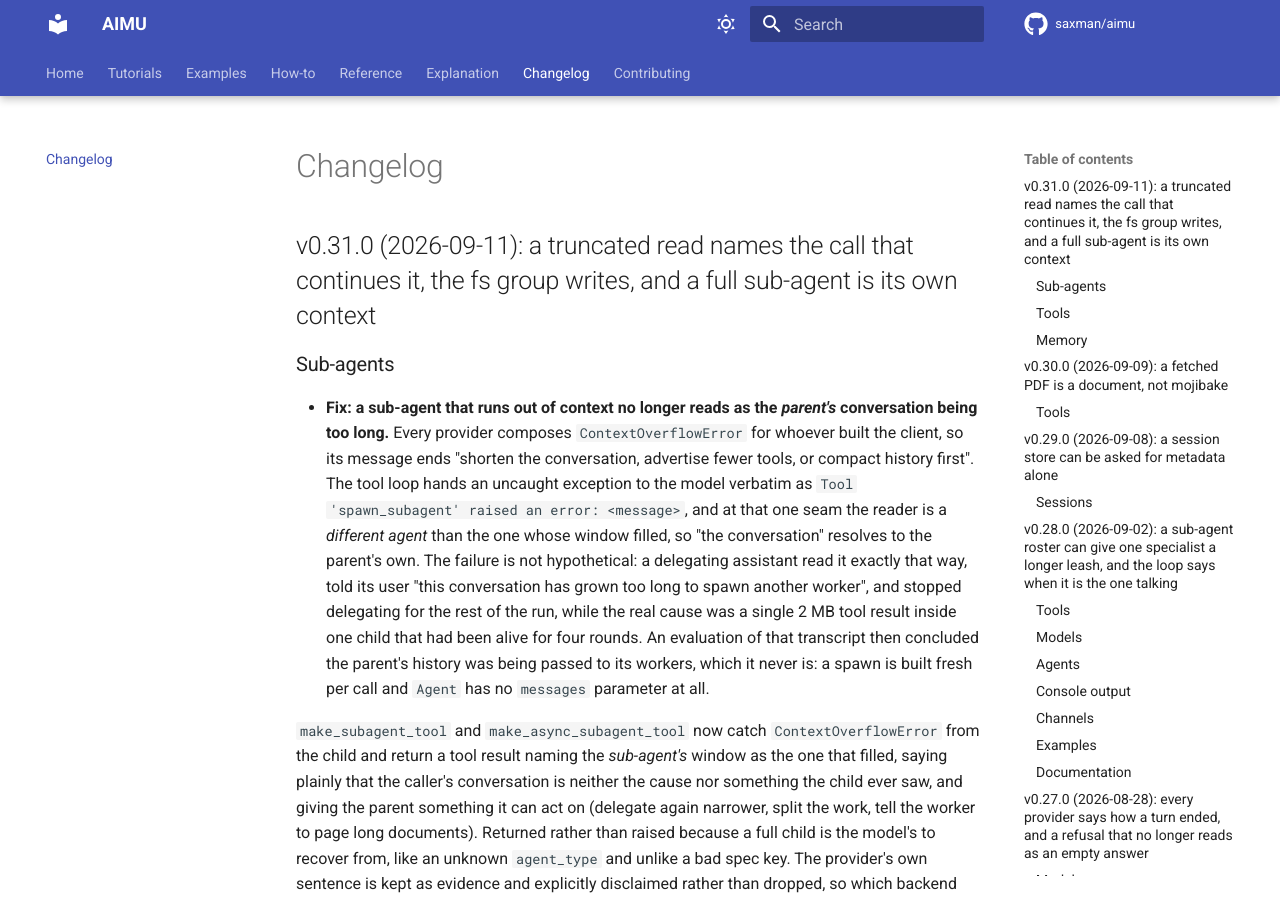
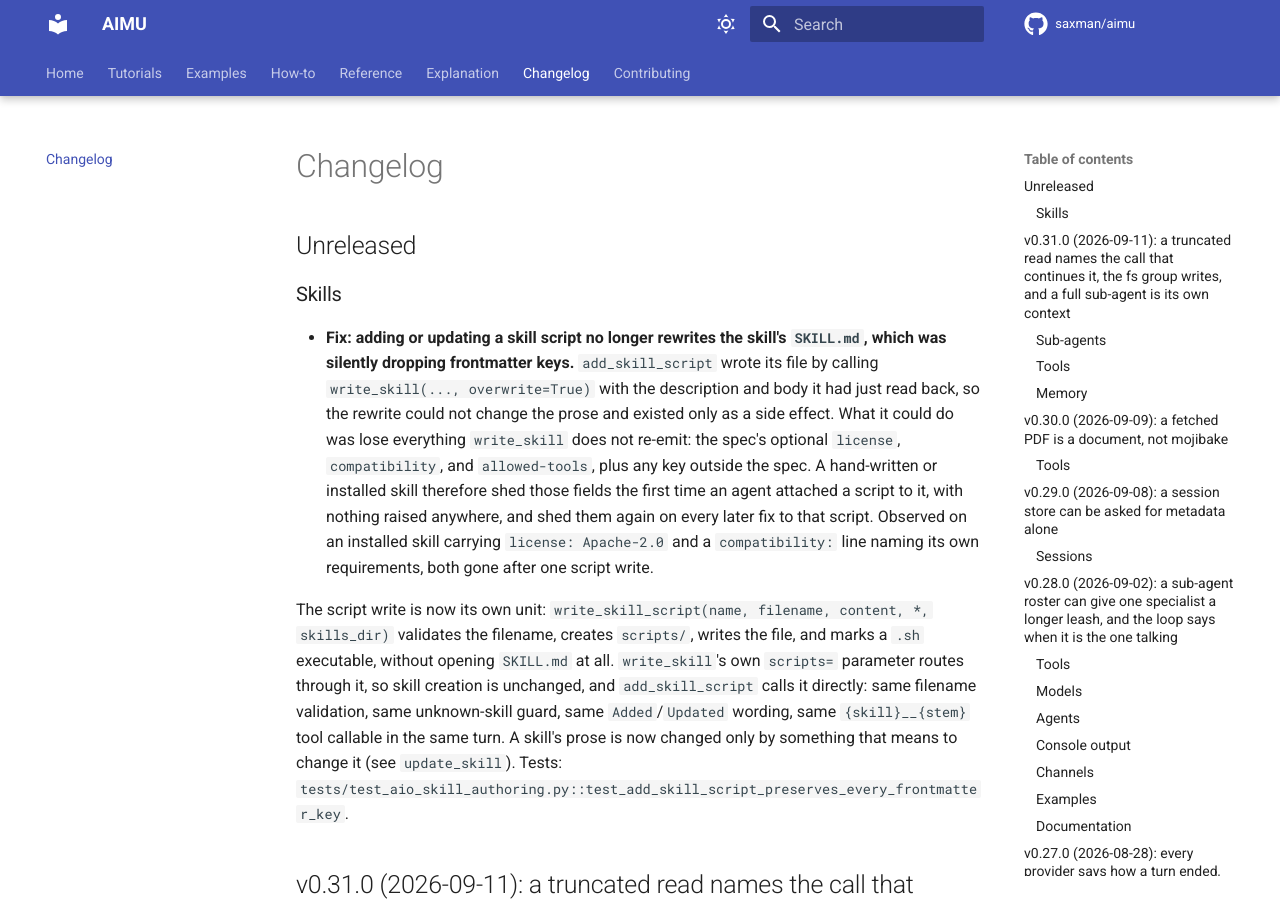
Before and after one commit to saxman/aimu, an MkDocs documentation site: the page built from docs/changelog.md, in a window 1280 px wide and 900 px high. Built offline with MkDocs 1.6.1 and Material for MkDocs 9.7.7, drawn with Linux system fonts in a browser that asks for light colours; comment, search, counter and statistics services are not loaded; some of the changed text lies outside the part shown.

Commit message:
fix(skills): a script write no longer rewrites SKILL.md, dropping its frontmatter
`add_skill_script` wrote its file by calling `write_skill(..., overwrite=True)` with the
description and body it had just read back, so the rewrite could not change the prose and
existed only as a side effect. What it could do was lose everything `write_skill` does not
re-emit: the spec's optional `license`, `compatibility`, and `allowed-tools`, plus any key
outside the spec. A hand-written or installed skill shed those fields the first time an
agent attached a script to it, and again on every later fix to that script, with nothing
raised anywhere.

The script write is now its own unit. `write_skill_script(name, filename, content, *,
skills_dir)` validates the filename, creates `scripts/`, writes the file, and marks a `.sh`
executable, without opening `SKILL.md` at all. `write_skill`'s own `scripts=` parameter
routes through it, so skill creation is unchanged, and `add_skill_script` calls it directly:
same validation, same unknown-skill guard, same Added/Updated wording, same
`{skill}__{stem}` tool callable in the same turn. A bad filename still raises `ValueError`
for the tool loop to report, matching `author_skill`.

CLAUDE.md's authoring bullets were stale independently of this: they documented neither
`make_skill_script_tool` nor `write_skill`'s `scripts=`, and said nothing about which
frontmatter keys a rewrite keeps.

Co-Authored-By: Claude Opus 5 (1M context) <noreply@anthropic.com>

```diff
--- a/CHANGELOG.md
+++ b/CHANGELOG.md
@@ -1,4 +1,28 @@
 # Changelog
+
+## Unreleased
+
+### Skills
+
+- **Fix: adding or updating a skill script no longer rewrites the skill's `SKILL.md`, which was
+  silently dropping frontmatter keys.** `add_skill_script` wrote its file by calling
+  `write_skill(..., overwrite=True)` with the description and body it had just read back, so the
+  rewrite could not change the prose and existed only as a side effect. What it could do was lose
+  everything `write_skill` does not re-emit: the spec's optional `license`, `compatibility`, and
+  `allowed-tools`, plus any key outside the spec. A hand-written or installed skill therefore
+  shed those fields the first time an agent attached a script to it, with nothing raised anywhere,
+  and shed them again on every later fix to that script. Observed on an installed skill carrying
+  `license: Apache-2.0` and a `compatibility:` line naming its own requirements, both gone after
+  one script write.
+
+  The script write is now its own unit: `write_skill_script(name, filename, content, *, skills_dir)`
+  validates the filename, creates `scripts/`, writes the file, and marks a `.sh` executable, without
+  opening `SKILL.md` at all. `write_skill`'s own `scripts=` parameter routes through it, so skill
+  creation is unchanged, and `add_skill_script` calls it directly: same filename validation, same
+  unknown-skill guard, same `Added`/`Updated` wording, same `{skill}__{stem}` tool callable in the
+  same turn. A skill's prose is now changed only by something that means to change it (see
+  `update_skill`). Tests:
+  `tests/test_aio_skill_authoring.py::test_add_skill_script_preserves_every_frontmatter_key`.
 
 ## v0.31.0 (2026-09-11): a truncated read names the call that continues it, the fs group writes, and a full sub-agent is its own context
 
```
Also changed, not shown: CLAUDE.md (+3 -1 lines), 2 other files.
